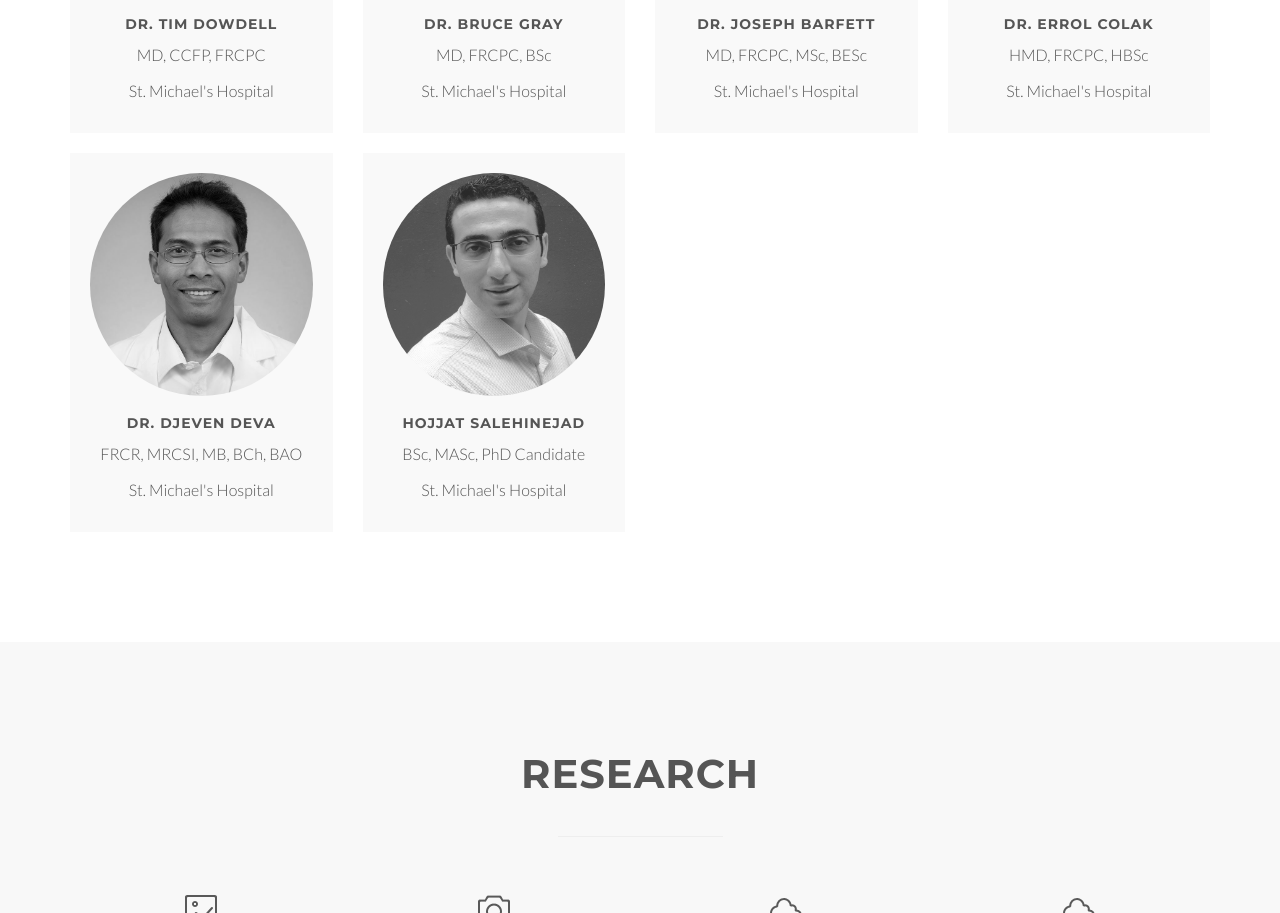
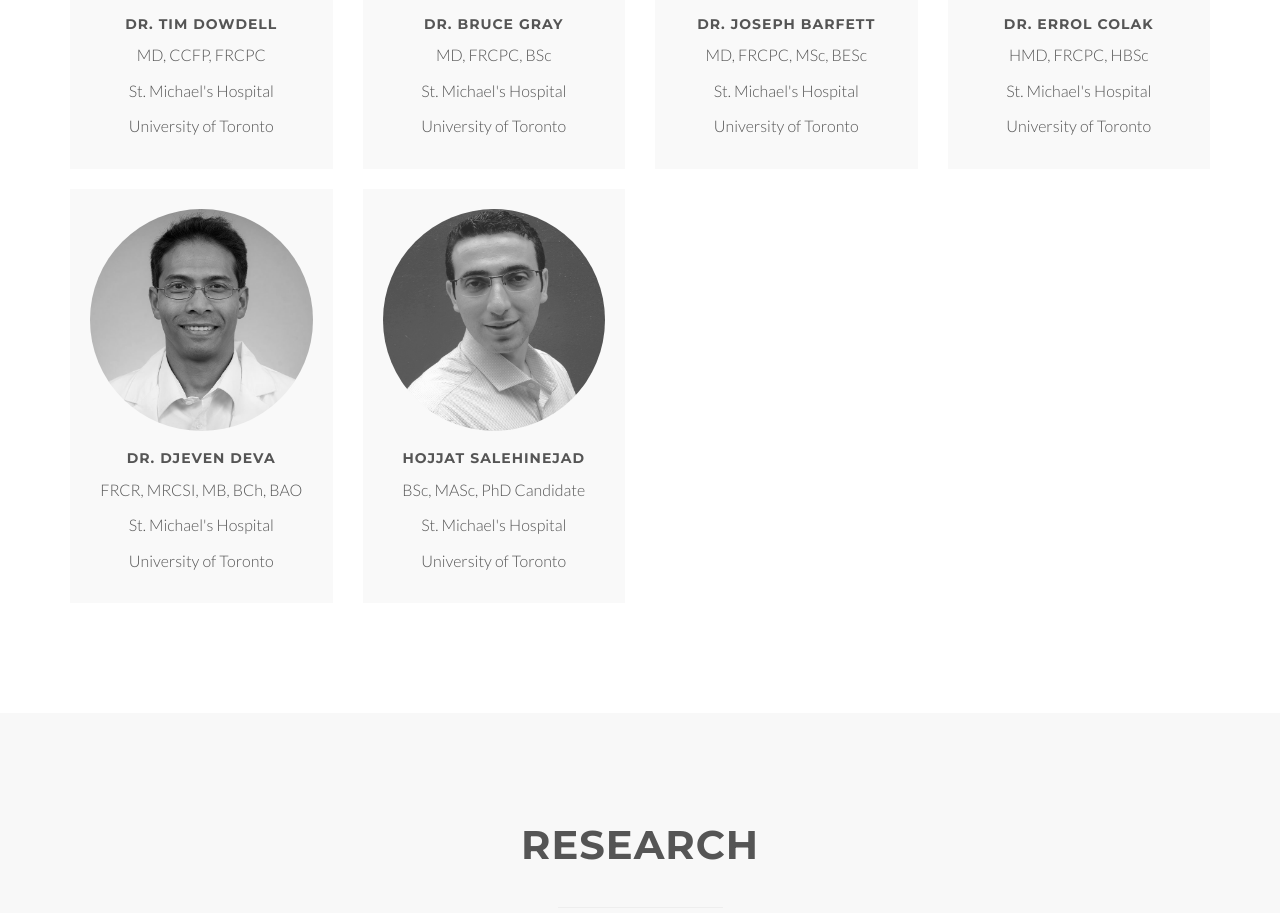
Before and after one commit to salehinejad/mimsmh.github.io, a plain HTML site: page index.html in a window 1280 px wide. Shown: the part 2662-3575 px from the top of the page. Drawn offline with Linux system fonts and the light colour scheme.

Commit message:
Update index.html

```diff
--- a/index.html
+++ b/index.html
@@ -204,6 +204,7 @@
 							<h5>Dr. Tim Dowdell</h5>
 							<p class="subtitle">MD, CCFP, FRCPC</p>
 							<p class="subtitle">St. Michael's Hospital</p>
+							<p class="subtitle">University of Toronto</p>
 
 						</div>
 					</div>
@@ -218,6 +219,8 @@
 							<h5>Dr. Bruce Gray</h5>
 							<p class="subtitle">MD, FRCPC, BSc</p>
 							<p class="subtitle">St. Michael's Hospital</p>
+								<p class="subtitle">University of Toronto</p>
+
 						</div>
 
 					</div>
@@ -233,6 +236,7 @@
 							<h5>Dr. Joseph Barfett</h5>
 							<p class="subtitle">MD, FRCPC, MSc, BESc</p>
 							<p class="subtitle">St. Michael's Hospital</p>
+							<p class="subtitle">University of Toronto</p>
 
 						</div>
 
@@ -246,6 +250,7 @@
 							<h5>Dr. Errol Colak</h5>
 							<p class="subtitle">HMD, FRCPC, HBSc</p>
 							<p class="subtitle">St. Michael's Hospital</p>
+							<p class="subtitle">University of Toronto</p>
 
 
 						</div>
@@ -262,6 +267,7 @@
 							<h5>Dr. Djeven Deva</h5>
 							<p class="subtitle">FRCR, MRCSI, MB, BCh, BAO</p>
 							<p class="subtitle">St. Michael's Hospital</p>
+							<p class="subtitle">University of Toronto</p>
 
 						</div>
 					</div>
@@ -274,6 +280,7 @@
 							<h5>Hojjat Salehinejad</h5>
 							<p class="subtitle">BSc, MASc, PhD Candidate</p>
 							<p class="subtitle">St. Michael's Hospital</p>
+							<p class="subtitle">University of Toronto</p>
 
 						</div>
 					</div>
```
